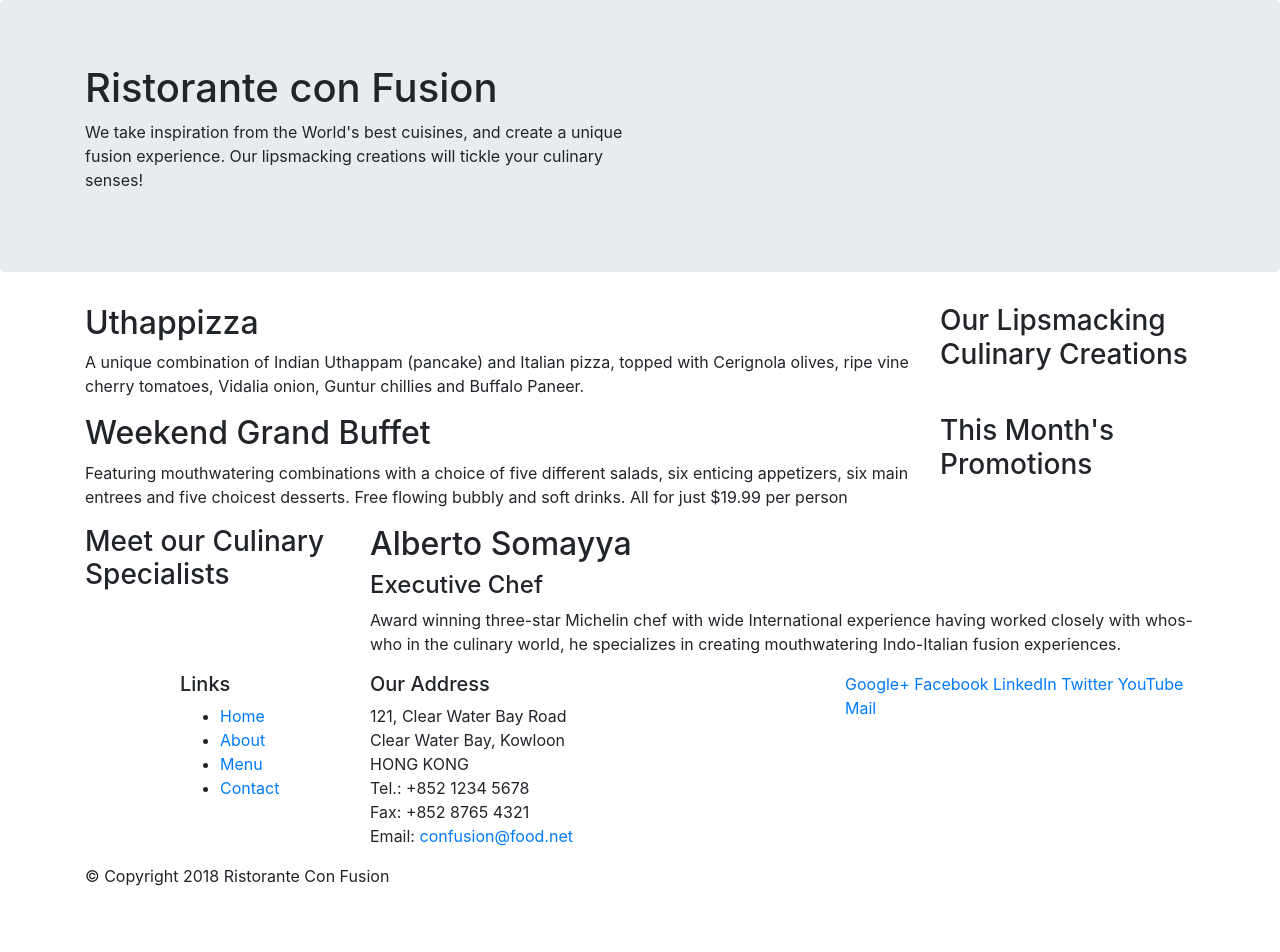
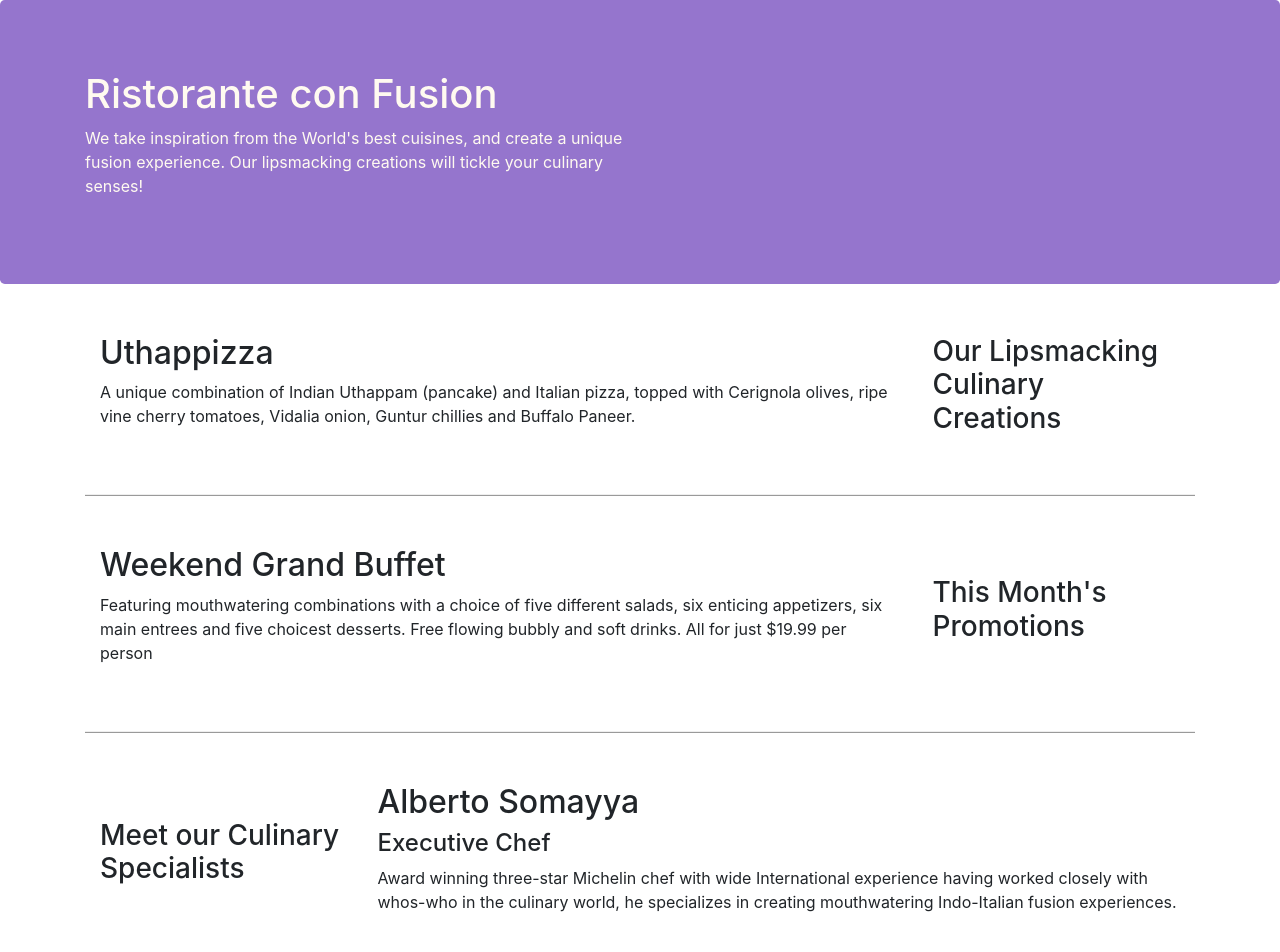
Before and after one commit to Monarene/Bootstrap-Repo-1, a website: page index.html in a window 1280 px wide. Shown: the top 952 px of the page. Before the commit the page ends 904 px from the top, so only its background shows below. Drawn offline with nearby package versions, Linux system fonts and the light colour scheme.

Commit message:
Bootstrap and responsive web design 2

```diff
--- /dev/null
+++ b/css/style.css
@@ -0,0 +1,30 @@
+.row-header{
+    margin: 0px auto;
+    padding: 0px auto;
+}
+
+.row-content{
+    margin: 0px auto;
+    padding: 50px 0px;
+    border-bottom: 2px ridge;
+    min-width: 400px;
+}
+
+footer{
+    background: #d1c4e9;
+    margin: 0px auto;
+    padding: 20px 0px;
+}
+
+.jumbotron{
+    margin: 0px auto;
+    padding: 70px 30px;
+    background: #9575cd;
+    color: floralwhite;
+}
+
+address{
+    margin: 0px;
+    font-size: 80%;
+    color: #0f0f0f;
+}
--- a/index.html
+++ b/index.html
@@ -8,6 +8,7 @@
         <meta http-equiv="x-ua-compatible" content="ie=edge">
         <!-- Bootstrap CSS -->
         <link rel="stylesheet" href="node_modules/bootstrap/dist/css/bootstrap.min.css">
+        <link rel="stylesheet" href="css/style.css">
     <title>Ristorante Con Fusion</title>
 </head>
 
@@ -15,7 +16,7 @@
 
     <header class = "jumbotron">
         <div class="container">
-            <div class="row">
+            <div class="row row-sheader align-items-center">
                 <div class="col-12 col-sm-6">
                     <h1>Ristorante con Fusion</h1>
                     <p>We take inspiration from the World's best cuisines, and create a unique fusion experience. Our lipsmacking creations will tickle your culinary senses!</p>
@@ -27,7 +28,7 @@
     </header>
 
     <div class="container">
-        <div class="row">
+        <div class="row row-content align-items-center">
             <div class="col-12 col-sm-4 order-sm-last col-md-3">
                 <h3>Our Lipsmacking Culinary Creations</h3>
             </div>
@@ -38,7 +39,7 @@
         </div>
 
 
-        <div class="row">
+        <div class="row row-content align-items-center">
             <div class="col-12 col-sm-4 order-sm-last col-md-3">
                 <h3>This Month's Promotions</h3>
             </div>
@@ -48,7 +49,7 @@
             </div>
         </div>
 
-        <div class="row">
+        <div class="row row-content align-items-center">
             <div class="col-12 col-sm-4 col-md-3">
                 <h3>Meet our Culinary Specialists</h3>
             </div>
@@ -65,7 +66,7 @@
             <div class="row">
                 <div class="col-4 offset-1 col-sm-2">
                     <h5>Links</h5>
-                    <ul>
+                    <ul class="list-unstyled">
                         <li><a href="#">Home</a></li>
                         <li><a href="#">About</a></li>
                         <li><a href="#">Menu</a></li>
@@ -85,8 +86,8 @@
 		           </address>
                 </div>
 
-                <div class="col-12 col-sm-4">
-                    <div>
+                <div class="col-12 col-sm-4 align-self-center">
+                    <div class="text-center">
                         <a href="http://google.com/+">Google+</a>
                         <a href="http://www.facebook.com/profile.php?id=">Facebook</a>
                         <a href="http://www.linkedin.com/in/">LinkedIn</a>
@@ -97,7 +98,7 @@
                 </div>
            </div>
 
-           <div class="row">
+           <div class="row justify-content-center">
                 <div class="col-auto">
                     <p>© Copyright 2018 Ristorante Con Fusion</p>
                 </div>
```
